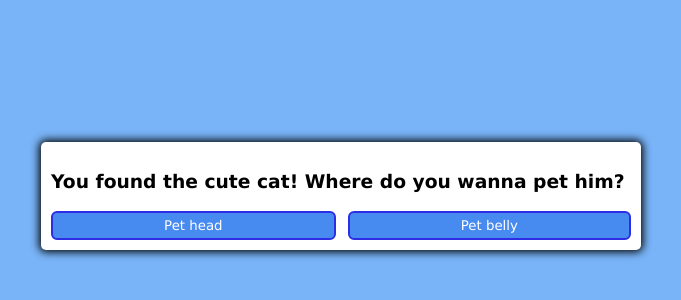
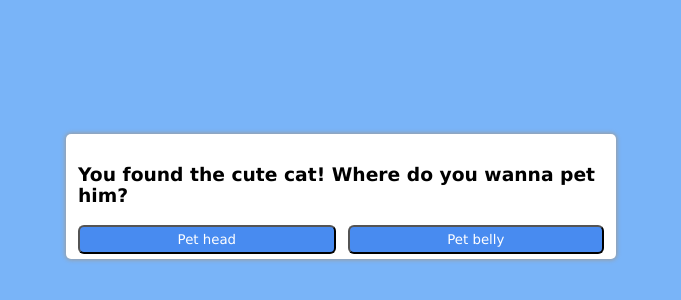
Before and after one commit to empafrontend/JS-labb-1, a plain HTML site: page index.html in a window 1280 px wide. Shown: the part 204-504 px from the top of the page, without its empty margins (299-980 px from the left). Drawn offline with Linux system fonts and the light colour scheme.

Commit message:
code changes

```diff
--- a/index.html
+++ b/index.html
@@ -10,11 +10,10 @@
   </head>
   <body>
     <div class="container">
-     <h3>You found the cute cat! Where do you wanna pet him?</h3>
-     <div id="options-buttons" class="grid-button">
-
-        <button class="btn">Pet head</button>
-        <button class="btn">Pet belly</button>
+      <h3>You found the cute cat! Where do you wanna pet him?</h3>
+      <div id="options-buttons" class="grid-button">
+        <button onclick="petHead()" class="btn" id="petHead">Pet head</button>
+        <button onclick="petBelly()" class="btn" id="petBelly">Pet belly</button>
       </div>
     </div>
   </body>
--- a/script.js
+++ b/script.js
@@ -1 +1,9 @@
 const startGame = alert('Welcome to Cat Scratch, are you ready to find the cute cat?')
+
+function petHead() {
+    prompt('You won! GG EZ, the cat is yours, give it a name.')
+}
+
+function petBelly() {
+    alert('You lost! the cat hates bellyrubs and scratches you! Game Over.')
+}
--- a/style.css
+++ b/style.css
@@ -1,7 +1,7 @@
 * {
   box-sizing: border-box;
-    font-family: 'Lucida Sans', 'Lucida Sans Regular', 'Lucida Grande', 'Lucida Sans Unicode', Geneva, Verdana, sans-serif;
-
+  font-family: "Lucida Sans", "Lucida Sans Regular", "Lucida Grande",
+    "Lucida Sans Unicode", Geneva, Verdana, sans-serif;
 }
 
 body {
@@ -16,12 +16,13 @@ body {
 }
 
 .container {
-    width: 600px;
+  width: 550px;
+  height: 125px;
   max-width: 80%;
   background-color: white;
-    padding: 10px;
+  padding: 12px;
   border-radius: 5px;
-    box-shadow: 0 0 8px 2px;
+  box-shadow: 0 0 4px 1px rgb(156, 156, 156);
 }
 
 .grid-button {
@@ -33,14 +34,13 @@ body {
 
 .btn {
   background-color: rgb(72, 139, 240);
-    border: 2.5px solid rgb(45, 45, 230);
+
   border-radius: 6px;
   padding: 5px 10px;
   color: white;
   outline: none;
-
 }
 
 .btn:hover {
-    border-color: black;
+  background-color: rgb(1, 77, 190);
 }
```
Lines whose indentation alone changed are shown as unchanged.
